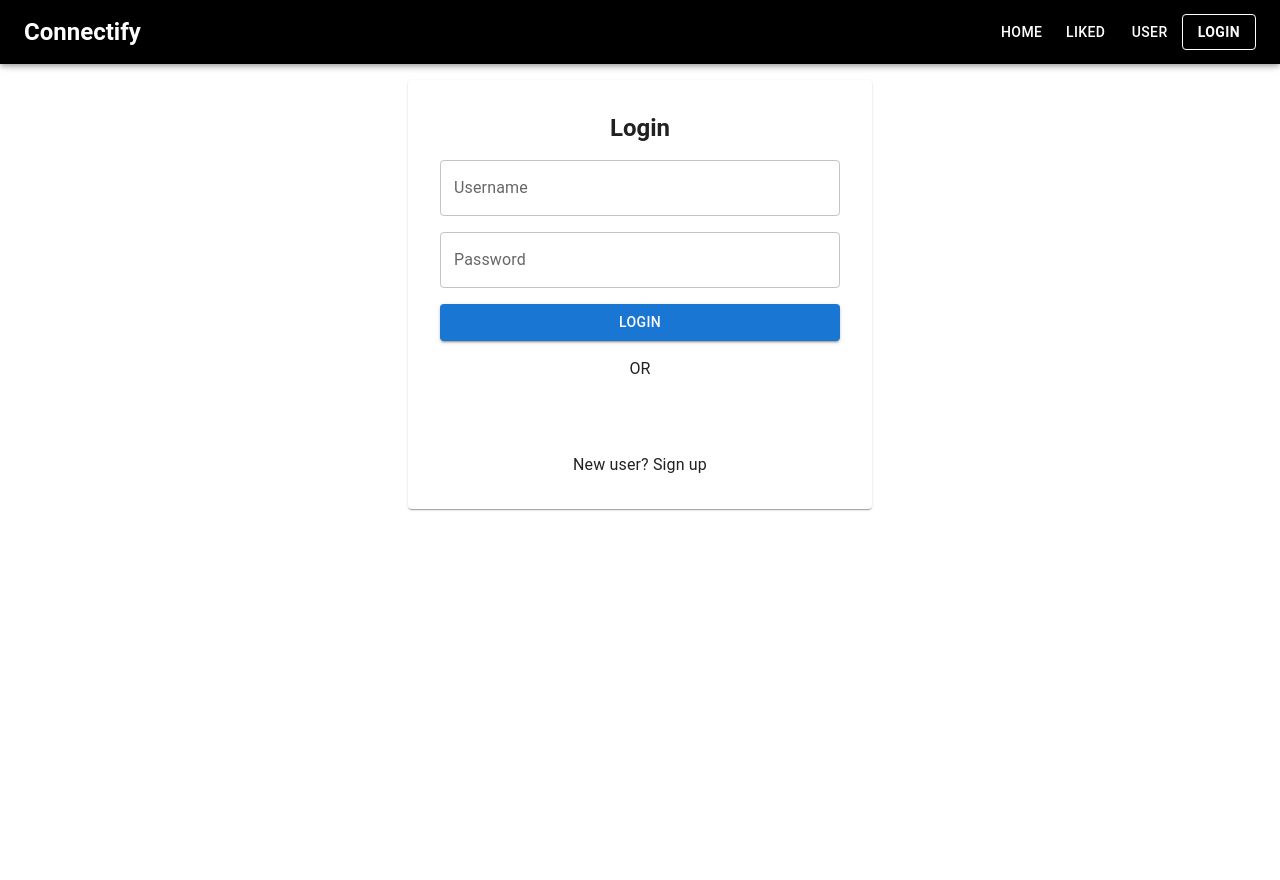
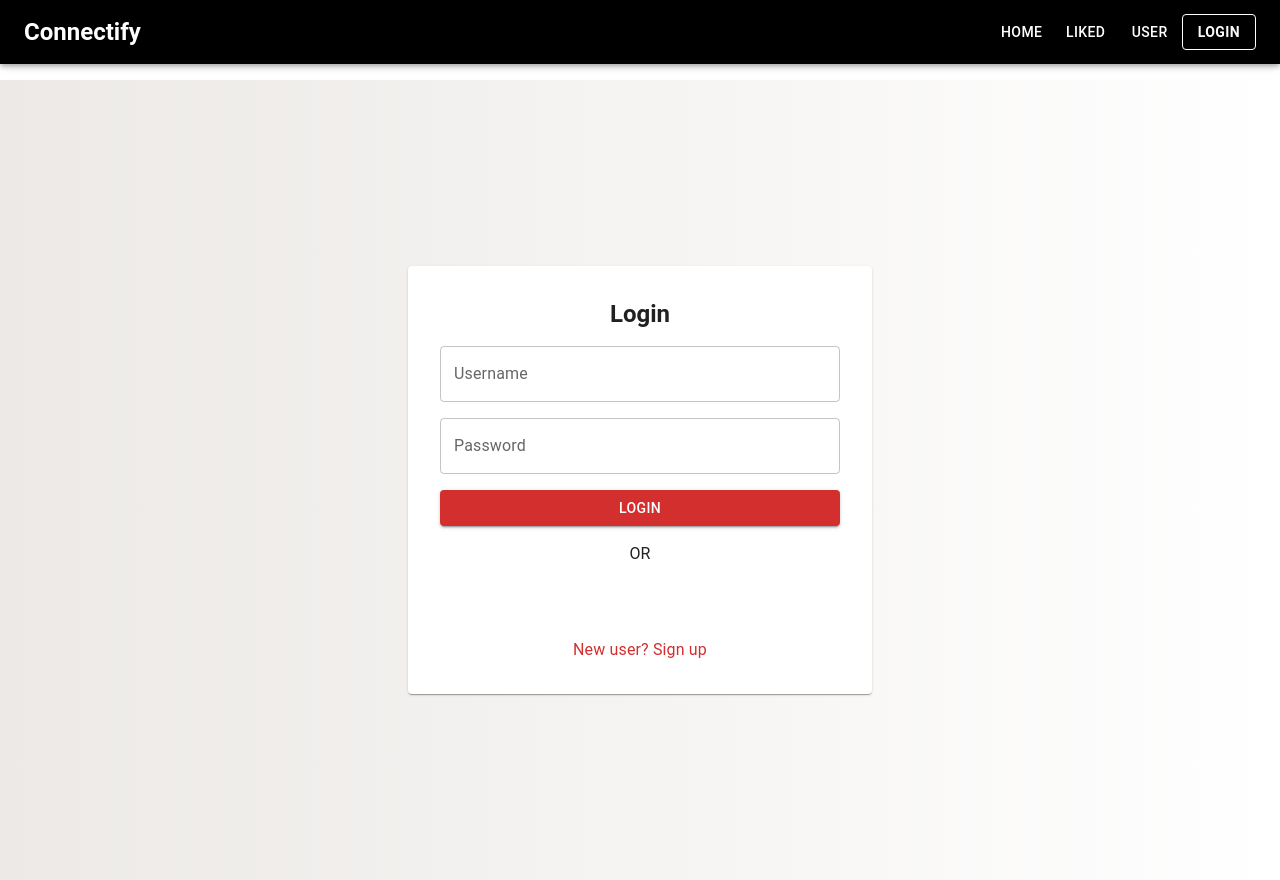
Before and after one commit to parmeshragave-rgb/Connectify, a React (Vite) app in the folder project2/: page /login in a window 1280 px wide. Before the commit the page ends 800 px from the top, so only its background shows below. Built offline with nearby package versions, Linux system fonts and the light colour scheme.

Commit message:
made commenting protected

```diff
--- a/project2/src/Components/Navbar.tsx
+++ b/project2/src/Components/Navbar.tsx
@@ -2,9 +2,10 @@ import React from 'react'
 import { AppBar, Toolbar, Typography ,Box, Stack, Button,Menu,MenuItem,Drawer,List,ListItem,ListItemText,
   Divider,IconButton,Avatar} from '@mui/material'
 import { useNavigate } from 'react-router-dom'
-import { useSelector} from "react-redux";
+import { useSelector,useDispatch} from "react-redux";
 import MenuIcon from "@mui/icons-material/Menu";
 import { useState } from 'react';
+import { logout } from "../Redux/auth/authActions";
 
 
 function Navbar() {
@@ -17,6 +18,7 @@ function Navbar() {
   const handleAvatarClick = (event: any) => setAnchorEl(event.currentTarget);
   const handleClose = () => setAnchorEl(null);
 
+const dispatch=useDispatch()
   const handleLogout = () => {
     dispatch(logout());
     handleClose();
--- a/project2/src/Pages/Login.tsx
+++ b/project2/src/Pages/Login.tsx
@@ -1,9 +1,17 @@
 
 import React, { useState } from "react";
-import {Box,Button,TextField,Typography,Paper,Stack,} from "@mui/material";
+import {
+  Box,
+  Button,
+  TextField,
+  Typography,
+  Paper,
+  Stack,
+} from "@mui/material";
 import { useNavigate } from "react-router-dom";
 import { GoogleLogin } from "@react-oauth/google";
 import { jwtDecode } from "jwt-decode";
+
 import { useDispatch } from "react-redux";
 import { loginSuccess } from "../Redux/auth/authActions";
 import type { User } from "../Redux/models/Auth";
@@ -16,7 +24,7 @@ interface DecodedToken {
 }
 
 export default function Login() {
-   const navigate = useNavigate();
+  const navigate = useNavigate();
   const dispatch = useDispatch();
 
   const [isLogin, setIsLogin] = useState(true);
@@ -79,7 +87,7 @@ export default function Login() {
       email,
       password,
     };
-The
+
     users.push(newUser);
     localStorage.setItem("users", JSON.stringify(users));
 
@@ -129,7 +137,8 @@ The
         display: "flex",
         justifyContent: "center",
         alignItems: "center",
-
+        height: "100vh",
+        background: "linear-gradient(to right, #ece9e6, #ffffff)",
       }}
     >
       <Paper sx={{ p: 4, width: 400 }}>
@@ -164,7 +173,7 @@ The
               onChange={(e) => setPassword(e.target.value)}
             />
 
-            <Button type="submit" variant="contained" >
+            <Button type="submit" variant="contained" color="error">
               {isLogin ? "Login" : "Sign Up"}
             </Button>
 
@@ -189,6 +198,7 @@ The
           sx={{ mt: 2, cursor: "pointer" }}
           onClick={() => setIsLogin(!isLogin)}
           textAlign="center"
+          color="error"
         >
           {isLogin ? "New user? Sign up" : "Already have an account?"}
         </Typography>
--- a/project2/src/Pages/PostDetailPage.tsx
+++ b/project2/src/Pages/PostDetailPage.tsx
@@ -199,7 +199,7 @@ const AddComments = (currentComment) => {
                   <Button
                     variant="contained"
                     sx={{ bgcolor: "black", fontWeight: "bold" }}
-                    onClick={() => AddComments(currentComment)}
+                    onClick={() => { (user) ? AddComments(currentComment) : alert("login to comment")}}
                   >
                     Add Comment
                   </Button>
```
